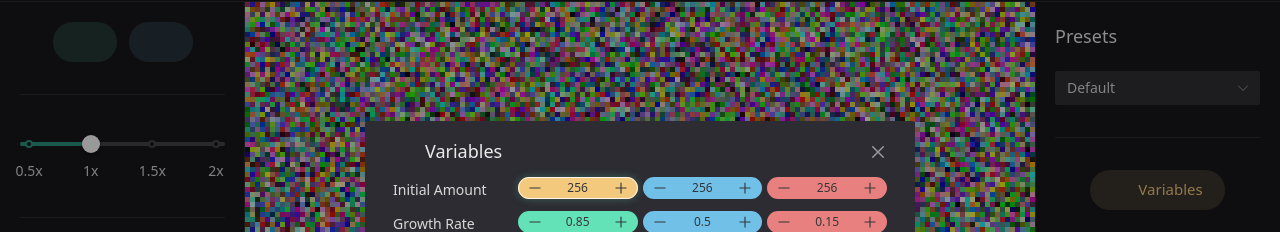
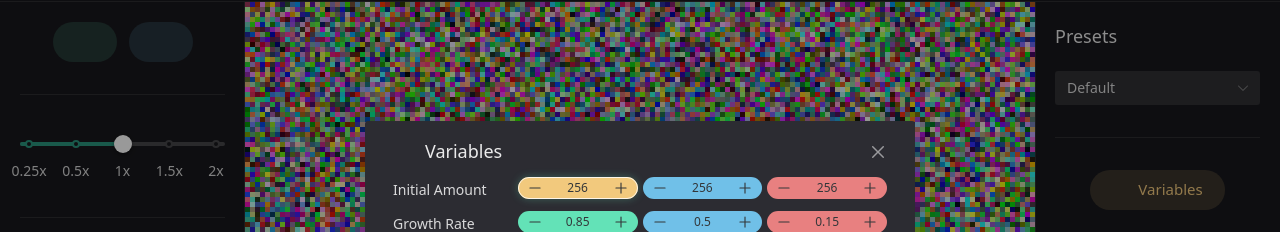
Before and after one commit to pbr4ne/abiogenesis, a Vue app: page / in a window 1280 px wide. Shown: the part 68-300 px from the top of the page. Built offline with nearby package versions, Linux system fonts and the light colour scheme; some icons are missing; a web font is replaced by a local one.

Commit message:
feat: speed changes

```diff
--- a/src/components/controls/Speed.vue
+++ b/src/components/controls/Speed.vue
@@ -1,18 +1,19 @@
 <template>
-  <n-slider v-model:value="value" :marks="customMarks" @update:value="updateSpeed" />
+  <n-slider v-model:value="value" :marks="customMarks" @update:value="updateSpeed" :max="80" :tooltip="false" />
 </template>
 
 <script setup lang="ts">
 import { ref } from 'vue';
 import { emitter } from '../../utilities/emitter';
 
-const value = ref(33);
+const value = ref(40);
 
 const customMarks = {
-  0: () => "0.5x",
-  33: () => "1x",
-  66: () => "1.5x",
-  100: () => "2x",
+  0: () => "0.25x",
+  20: () => "0.5x",
+  40: () => "1x",
+  60: () => "1.5x",
+  80: () => "2x",
 }
 
 const updateSpeed = () => {
--- a/src/composables/useLoop.ts
+++ b/src/composables/useLoop.ts
@@ -1,6 +1,6 @@
 import { emitter } from '../utilities/emitter';
 
-let tickRate = 50;
+let tickRate = 60;
 let lastTick = Date.now();
 let _gameLoopId: number;
 let paused = true;
```
